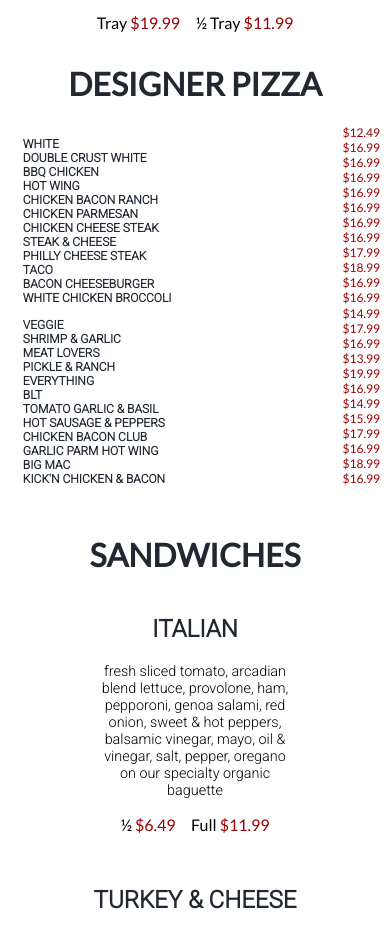
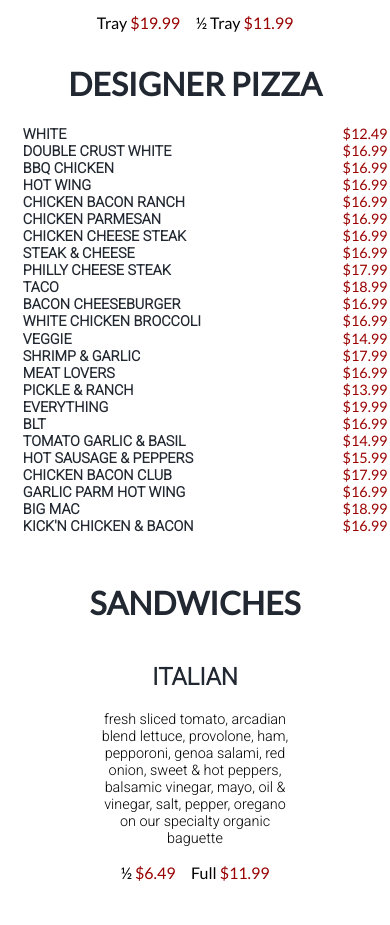
Before and after one commit to fkenney719/pizzaguyssite, a plain HTML site: page menu.html in a window 390 px wide. Shown: the part 1583-2508 px from the top of the page. Drawn offline with Linux system fonts and the light colour scheme.

Commit message:
Add files via upload

```diff
--- a/css/styles.css
+++ b/css/styles.css
@@ -269,7 +269,7 @@ font-family: 'Lato', sans-serif;
   font-size: 90%;
   margin: 0;
   text-align: left;
-  width: 60%;
+  width: 100%;
 }
 
 .designer-menu-item-price {
@@ -1158,10 +1158,6 @@ font-family: 'Lato', sans-serif;
     font-size: 65%;
   }
 
-  .designer-menu-item, .designer-menu-item-price {
-    font-size: 75%;
-  }
-
   .image-row-mobile {
     display: flex;
   }
```
